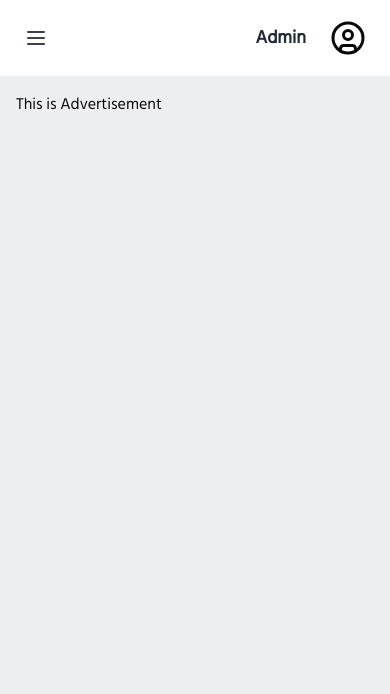
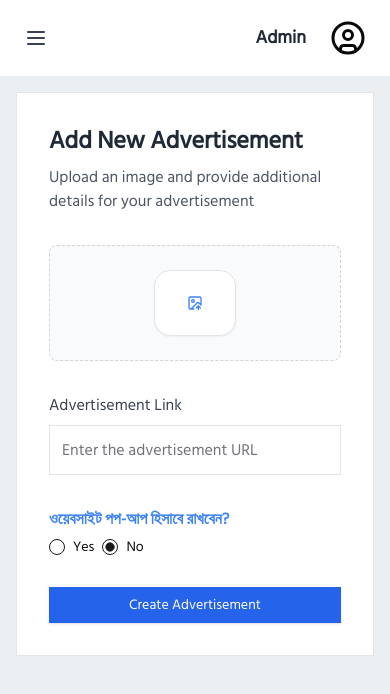
Before and after one commit to SoftyPy-IT/sarabelanews24-admin, a Next.js app: page /dashboard/add-advertisement in a window 390 px wide. Shown: the top 694 px of the page. Built offline with nearby package versions, Linux system fonts and the light colour scheme; no server answers.

Commit message:
update new category form

```diff
--- a/src/app/(main)/dashboard/add-advertisement/__components/AddAdvertisementForm.tsx
+++ b/src/app/(main)/dashboard/add-advertisement/__components/AddAdvertisementForm.tsx
@@ -1,9 +1,135 @@
+"use client";
+import AllImgModal from "@/components/Shared/AllImagesModal/AllImgModal";
+import { Button } from "@/components/ui/button";
+import {
+  Sheet,
+  SheetContent,
+  SheetTitle,
+  SheetTrigger,
+} from "@/components/ui/sheet";
+import TextInput from "@/utils/Form_Inputs/TextInput";
+import { ImageUpIcon } from "lucide-react";
 import React from "react";
+import { useForm, Controller } from "react-hook-form";
+import { Form } from "@/components/ui/form";
+import { RadioGroup, RadioGroupItem } from "@/components/ui/radio-group";
+import { Label } from "@/components/ui/label";
+
+type Inputs = {
+  additional_link: string;
+  popup: string;
+};
 
 const AddAdvertisementForm = () => {
+
+  const form = useForm<Inputs>({
+    defaultValues: {
+      additional_link: "",
+      popup: "false",
+    },
+  });
+
+  const onSubmit = async (data: Inputs) => {
+    console.log(data);
+  };
+
   return (
-    <div>
-      <h1>This is advertisement form</h1>
+    <div className="max-w-xl mx-auto">
+      <div className="bg-white border p-8">
+        <div className="mb-8">
+          <h2 className="text-2xl font-semibold text-gray-800 mb-2">
+            Add New Advertisement
+          </h2>
+          <p className="text-gray-600">
+            Upload an image and provide additional details for your advertisement
+          </p>
+        </div>
+
+        <Form {...form}>
+          <div className="space-y-8">
+            {/* Image Upload Section */}
+            <div className="flex flex-col items-center p-6 bg-gray-50 rounded-lg border border-dashed border-gray-300">
+              <Sheet>
+                <SheetTrigger asChild>
+                  <Button
+                    title="Please Add Image"
+                    variant="outline"
+                    className="group p-8 hover:bg-blue-50 hover:border-blue-200 rounded-2xl transition-all duration-200"
+                  >
+                    <ImageUpIcon className="w-8 h-8 text-blue-500" />
+                  </Button>
+                </SheetTrigger>
+                <SheetContent side="right" className="sm:max-w-2xl">
+                  <SheetTitle className="text-xl font-semibold mb-6">
+                    Select Advertisement Image
+                  </SheetTitle>
+                  <AllImgModal />
+                </SheetContent>
+              </Sheet>
+            </div>
+
+            {/* Additional Link Section */}
+            <div className="space-y-2">
+              <h3 className="text-base font-medium text-gray-700">
+                Advertisement Link
+              </h3>
+              <TextInput
+                control={form.control}
+                name="additional_link"
+                placeholder="Enter the advertisement URL"
+                rules={{
+                  required: "Additional Link is required",
+                  pattern: {
+                    value:
+                      /^(https?:\/\/)?([\da-z.-]+)\.([a-z.]{2,6})([/\w .-]*)*\/?$/,
+                    message: "Please enter a valid URL",
+                  },
+                }}
+              />
+            </div>
+
+            {/* Popup Option Section */}
+            <div>
+              <h1 className="text-blue-500 font-semibold">
+                ওয়েবসাইট পপ-আপ হিসাবে রাখবেন?
+              </h1>
+              <Controller
+                name="popup"
+                control={form.control}
+                render={({ field }) => (
+                  <RadioGroup
+                    {...field}
+                    value={field.value}
+                    onValueChange={field.onChange}
+                    className="flex my-2"
+                  >
+                    <div className="flex items-center space-x-2">
+                      <RadioGroupItem value="true" id="popup-yes" />
+                      <Label htmlFor="popup-yes">Yes</Label>
+                    </div>
+                    <div className="flex items-center space-x-2">
+                      <RadioGroupItem value="false" id="popup-no" />
+                      <Label htmlFor="popup-no">No</Label>
+                    </div>
+                  </RadioGroup>
+                )}
+              />
+            </div>
+
+            {/* Submit Button */}
+            <div>
+              <Button
+                type="submit"
+                variant="default"
+                onClick={form.handleSubmit(onSubmit)}
+                className="w-full sm:w-auto px-8 py-2.5 bg-blue-600 hover:bg-blue-700 text-white font-medium transition-colors"
+              >
+                Create Advertisement
+              </Button>
+            </div>
+          </div>
+        </Form>
+      </div>
     </div>
   );
 };
--- a/src/app/(main)/dashboard/add-advertisement/page.tsx
+++ b/src/app/(main)/dashboard/add-advertisement/page.tsx
@@ -1,9 +1,10 @@
 import React from "react";
+import AddAdvertisementForm from "./__components/AddAdvertisementForm";
 
 const Page = () => {
   return (
     <div>
-      <h1>This is Advertisement</h1>
+      <AddAdvertisementForm />
     </div>
   );
 };
--- /dev/null
+++ b/src/app/(main)/dashboard/add-news-category/__components/AddNewsCategory.tsx
@@ -0,0 +1,55 @@
+"use client";
+import { Button } from "@/components/ui/button";
+import { Form } from "@/components/ui/form";
+import TextInput from "@/utils/Form_Inputs/TextInput";
+import React from "react";
+import { useForm } from "react-hook-form";
+
+type Inputs = {
+  category_name: string;
+};
+
+const AddNewsCategory = () => {
+  const form = useForm<Inputs>({
+    defaultValues: {
+      category_name: "",
+    },
+  });
+
+  // Handle form submission
+  const onSubmit = async (data: Inputs) => {
+    console.log(data);
+  };
+
+  return (
+    <div className="max-w-xl mx-auto">
+      <Form {...form}>
+        <div className="space-y-4 border p-6 bg-white">
+          <h1 className="font-semibold text-blue-500 text-lg">Add New News Category :</h1>
+          <div>
+            <TextInput
+              control={form.control}
+              name="category_name"
+              placeholder="Enter your category name"
+              rules={{ required: "Category Name is required" }}
+            />
+          </div>
+
+          {/* Submit Button */}
+          <div>
+            <Button
+              onClick={form.handleSubmit(onSubmit)}
+              type="submit"
+              variant="default"
+              className="w-full sm:w-auto px-8 py-2.5 bg-blue-600 hover:bg-blue-700 text-white font-medium transition-colors"
+            >
+              Create new category
+            </Button>
+          </div>
+        </div>
+      </Form>
+    </div>
+  );
+};
+
+export default AddNewsCategory;
--- a/src/app/(main)/dashboard/add-news-category/page.tsx
+++ b/src/app/(main)/dashboard/add-news-category/page.tsx
@@ -1,57 +1,10 @@
-"use client";
-import React, { useState } from 'react';
-import { Button } from "@/components/ui/button";
-import { Card, CardContent, CardHeader, CardTitle } from "@/components/ui/card";
-import { Input } from "@/components/ui/input";
+import React from "react";
+import AddNewsCategory from "./__components/AddNewsCategory";
 
 const Page = () => {
-  const [category, setCategory] = useState('');
-  const [error, setError] = useState('');
-
-  const handleSubmit = (e) => {
-    e.preventDefault();
-
-    if (!category.trim()) {
-      setError('Category name is required');
-      return;
-    }
-
-    // Here you would typically handle the category submission
-    console.log('New category submitted:', category);
-    // Reset form
-    setCategory('');
-    setError('');
-  };
-
   return (
-    <div className="container mx-auto p-4 max-w-md">
-      <Card>
-        <CardHeader>
-          <CardTitle className="text-2xl font-bold">Add New Category</CardTitle>
-        </CardHeader>
-        <CardContent>
-          <form onSubmit={handleSubmit} className="space-y-4">
-            <div>
-              <Input
-                type="text"
-                value={category}
-                onChange={(e) => setCategory(e.target.value)}
-                placeholder="Enter new category name"
-                className={`w-full ${error ? 'border-red-500' : ''}`}
-              />
-              {error && (
-                <p className="text-red-500 text-sm mt-1">{error}</p>
-              )}
-            </div>
-            <Button
-              type="submit"
-              className="w-full"
-            >
-              Add Category
-            </Button>
-          </form>
-        </CardContent>
-      </Card>
+    <div>
+      <AddNewsCategory />
     </div>
   );
 };
--- a/src/app/(main)/dashboard/add-news/_components/AddNewsForm.tsx
+++ b/src/app/(main)/dashboard/add-news/_components/AddNewsForm.tsx
@@ -25,32 +25,35 @@ import {
   SheetTitle,
   SheetTrigger,
 } from "@/components/ui/sheet";
+import { useState } from "react";
 
 type Inputs = {
   admin_name: string;
   published_date: string;
+  reported_date: string;
   reporterType: string;
   reporter_name: string;
   newsArea: string;
   news_showing_position: string;
-  news_tags: string;
-  reported_date: string;
+  firstPage:boolean;
   reporter_type: string;
   selectedImage: string;
   imageTagline: string;
   photo_journalist_name: string;
   international_news_area: string;
+  news_area_division: string;
+  news_area_district: string;
+  news_area_upozilla: string;
   news_type: string;
   news_category: string;
   news_title: string;
   short_description: string;
   adminName: string;
-  postDate: Date;
   slug: string;
   publishedDate: string;
-  newsTitle: string;
   shortDescription: string;
   description: string;
+  news_tags: string | string[];
 
   tags: {
     image_tagline: string;
@@ -71,6 +74,7 @@ type CourseFormProps = {
 const AddNewsForm = ({ editingId, initialData }: CourseFormProps) => {
   const [createNews] = useCreateNewsMutation({});
   const router = useRouter();
+  const [firstPage,setFirstPage] = useState("");
 
   const { data, isLoading, isError } = useGetAllCategoriesQuery({});
   console.log(data);
@@ -80,19 +84,21 @@ const AddNewsForm = ({ editingId, initialData }: CourseFormProps) => {
       reporter_type: "",
       reporter_name: "",
       admin_name: "",
-      newsArea: "",
       reported_date: "",
+      news_area_division: "",
+      news_area_district: "",
+      news_area_upozilla: "",
+      international_news_area: "",
       photo_journalist_name: "",
       news_showing_position: "",
-      news_tags: "",
       news_category: "",
       news_type: "",
       news_title: "",
-      slug: "",
+      slug:"",
       published_date: "",
-      newsTitle: "",
       short_description: "",
       description: "",
+      news_tags: "",
       tags: [
         { image_tagline: "", photo_journalist_name: "", selected_image: "" },
       ],
@@ -112,20 +118,21 @@ const AddNewsForm = ({ editingId, initialData }: CourseFormProps) => {
     name: "news_type",
   });
 
-  console.log(news_type);
-
   if (isLoading) {
     return <h1>loading</h1>;
   }
 
   const onSubmit = async (data: Inputs) => {
     const modifyData = {
-      // ...data,
+      ...data,
+      firstPage,
       // news_category: data.news_category,
       // postDate: new Date().toISOString(),
       // reporterType: data.reporterType.value,
       // reportedDate: new Date().toISOString(),
     };
+
+    console.log(modifyData);
 
     try {
       const res = await createNews(modifyData).unwrap();
@@ -137,8 +144,6 @@ const AddNewsForm = ({ editingId, initialData }: CourseFormProps) => {
       console.error(error);
     }
   };
-
-  // console.log(data);
 
   return (
     <>
@@ -386,6 +391,7 @@ const AddNewsForm = ({ editingId, initialData }: CourseFormProps) => {
                         form={form}
                         name="news_showing_position"
                         className="mb-4"
+                        setFirstPage={setFirstPage}
                       />
                     </div>
 
@@ -534,7 +540,7 @@ const AddNewsForm = ({ editingId, initialData }: CourseFormProps) => {
                       <div className="grid grid-cols-1  gap-4">
                         <DateTimeInput
                           control={form.control}
-                          name="postDate"
+                          name="published_date"
                           label="Post Date"
                           type="datetime-local"
                           rules={{ required: "Post date is required" }}
--- a/src/utils/Form_Inputs/TextInput.tsx
+++ b/src/utils/Form_Inputs/TextInput.tsx
@@ -1,3 +1,4 @@
+"use client";
 /* eslint-disable @typescript-eslint/no-explicit-any */
 import {
   FormControl,
```
Also changed, not shown: src/utils/Form_Inputs/NewsType.tsx (+3 -5 lines), src/utils/Form_Inputs/RichText.tsx (+3 -5 lines), src/utils/Form_Inputs/SelectMultiValue.tsx (+11 -20 lines).
